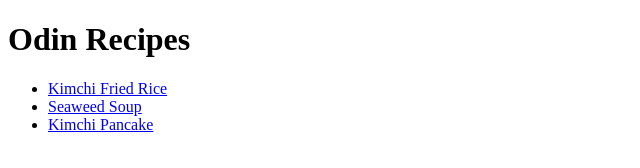
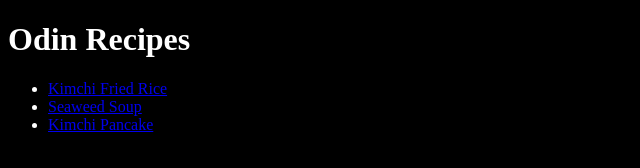
Before and after one commit to QtumMechanic/odin-recipes, a plain HTML site: page index.html in a window 1280 px wide. Shown: the whole page, without its empty margins (0-640 px from the left). Drawn offline with Linux system fonts and the light colour scheme.

Commit message:
Added styles via CSS sheet

```diff
--- a/index.html
+++ b/index.html
@@ -2,7 +2,7 @@
 <html lang="en">
 <head>
     <meta charset="UTF-8">
-    <link rel="styles" href="styles.css">
+    <link rel="stylesheet" href="styles.css">
     <title>Odin Recipes</title>
 </head>
 <body>
--- a/styles.css
+++ b/styles.css
@@ -0,0 +1,10 @@
+h1 {
+    background-color: black;
+    color: white;
+    font-family: 'Times New Roman', Times, serif;
+}
+body {
+    background-color: black;
+    color: white;
+    font-family: 'Times New Roman', Times, serif;
+}
```
